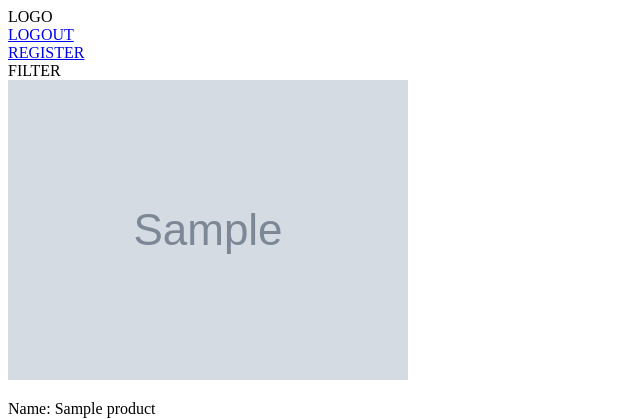
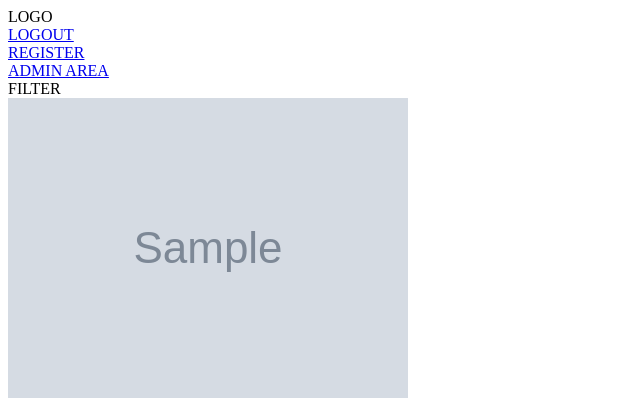
Before and after one commit to gaston38kpo/Tzuzulcode-TiendaMessirvEcommerce, a Django app: page /home/ in a window 1280 px wide. Shown: the top 419 px of the page, without its empty margins (0-640 px from the left). Run offline with Django 3.2, Linux system fonts and the light colour scheme; a user stored in the database is signed in; tables that the repository leaves empty hold one stand-in row (values such as "Sample post"); grey boxes marked "Sample" are stand-in pictures.

Commit message:
link to admin area

```diff
--- a/templates/home.html
+++ b/templates/home.html
@@ -8,12 +8,18 @@
 </head>
 <body>
     <div>LOGO</div>
+
     {% if request.user.is_authenticated %}
         <div><a href="/logout">LOGOUT</a></div>
     {% else %}
         <div><a href="/login">LOGIN</a></div>
     {% endif %}
     <div><a href="/register">REGISTER</a></div>
+
+    {% if request.user.is_staff %}
+        <div><a href="/admin">ADMIN AREA</a></div>
+    {% endif %}
+
     <div>FILTER</div>
 
     <div>
@@ -29,6 +35,8 @@
         </div>
         {% endfor %}
     </div>
+
     <div><a href="/cart">CART</a></div>
+
 </body>
 </html>
```
